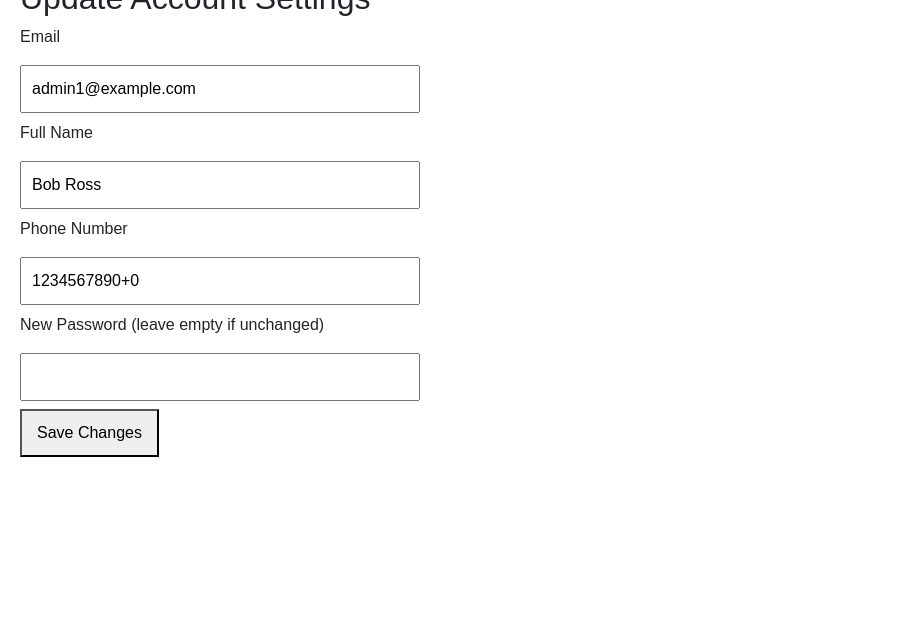
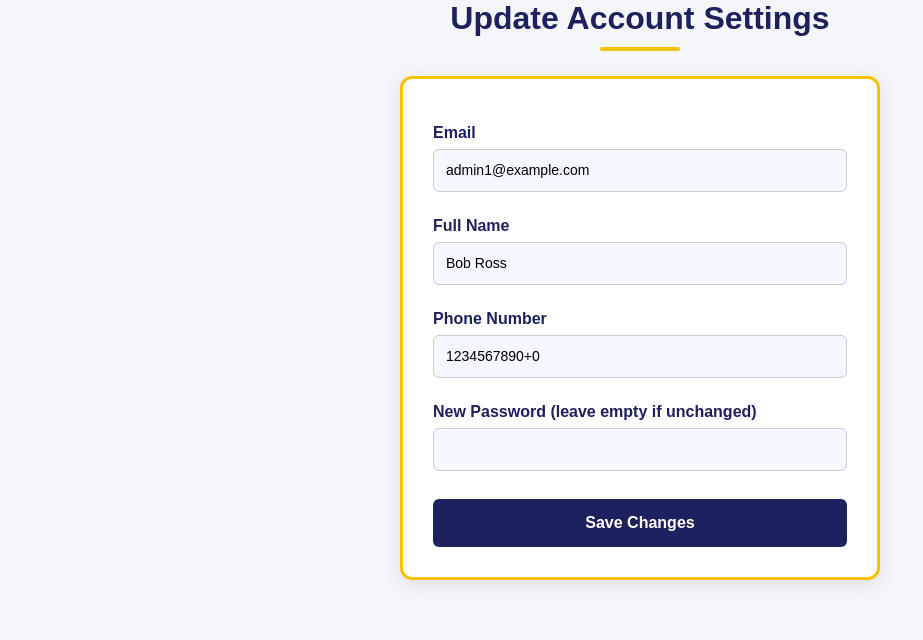
Before and after one commit to NotStarsAligned/Hackcamp-Group21, a PHP site: page /update_account in a window 1280 px wide. Shown: the part 367-1007 px from the top of the page, without its empty margins (0-923 px from the left). Before the commit the page ends 824 px from the top, so only its background shows below. Run offline with PHP 8.4, Linux system fonts and the light colour scheme; the visitor is signed in with stand-in values (Sample User, id 1); data comes from the database, SQL or seed files in the repository.

Commit message:
(Login Registration update account)/CSS by TEK

```diff
--- /dev/null
+++ b/Views/css/update_account.css
@@ -0,0 +1,100 @@
+/* ===== Update Account Settings – TEK Style ===== */
+
+/* Page background */
+body {
+    background-color: #f5f6fa;
+}
+
+/* Page heading */
+h2 {
+    margin-top: 40px;
+    text-align: center;
+    font-size: 32px;
+    font-weight: bold;
+    color: #1D215E; /* dark blue */
+    position: relative;
+}
+
+/* Yellow underline under heading */
+h2::after {
+    content: "";
+    width: 80px;
+    height: 4px;
+    background-color: #F2C300; /* yellow */
+    display: block;
+    margin: 10px auto 0;
+    border-radius: 3px;
+}
+
+/* Message box (errors / success) */
+.msg {
+    max-width: 480px;
+    margin: 15px auto;
+    padding: 10px 15px;
+    border-radius: 6px;
+    background: #FFECEC;
+    border: 1px solid #e57373;
+    color: #b71c1c;
+    font-size: 14px;
+}
+
+/* Form card */
+form {
+    max-width: 480px;
+    margin: 25px auto 60px;
+    padding: 30px;
+    background: #ffffff;
+    border-radius: 12px;
+    border: 3px solid #F2C300; /* yellow border */
+    box-shadow: 0 4px 18px rgba(0, 0, 0, 0.1);
+}
+
+/* Labels */
+form label {
+    display: block;
+    margin-top: 12px;
+    margin-bottom: 4px;
+    font-weight: 600;
+    color: #1D215E;
+}
+
+/* Inputs */
+form input[type="email"],
+form input[type="text"],
+form input[type="password"] {
+    width: 100%;
+    padding: 10px 12px;
+    border-radius: 6px;
+    border: 1px solid #ccc;
+    background: #F4F7FF; /* light blue */
+    font-size: 14px;
+    box-sizing: border-box;
+    margin-bottom: 10px;
+}
+
+/* Focus state */
+form input:focus {
+    outline: none;
+    border-color: #4CAF50;
+    background-color: #ffffff;
+}
+
+/* Save button */
+form button[type="submit"] {
+    width: 100%;
+    margin-top: 18px;
+    padding: 12px;
+    border: none;
+    border-radius: 6px;
+    background-color: #1D215E; /* dark blue */
+    color: #ffffff;
+    font-size: 16px;
+    font-weight: bold;
+    cursor: pointer;
+    transition: background 0.2s ease;
+}
+
+/* Hover */
+form button[type="submit"]:hover {
+    background-color: #2F3BB7; /* lighter blue */
+}
--- a/Views/template/header.phtml
+++ b/Views/template/header.phtml
@@ -20,6 +20,8 @@ require_once __DIR__ . "/../../Model/database.php";
     <link href="/Views/css/bootstrap-theme.css" rel="stylesheet">
     <link href="/Views/css/my-style.css" rel="stylesheet">
     <link rel="stylesheet" href="/Views/css/theme-TEK.css">
+
+
 
 
 
--- a/Views/update_account.phtml
+++ b/Views/update_account.phtml
@@ -7,17 +7,14 @@ require_once __DIR__ . "/../Model/database.php";
 include __DIR__ . "/template/header.phtml";
 ?>
 <!DOCTYPE html>
+
+
 <html>
 <head>
+    <link href="/Views/css/update_account.css" rel="stylesheet">
+
     <title>Account Settings</title>
-    <style>
-        body {
-            font-family: Arial, sans-serif; margin: 20px; }
-        form { max-width: 400px; }
-        input { width: 100%; padding: 10px; margin: 8px 0; }
-        button { padding: 10px 15px; }
-        .msg { background: #e0ffe0; padding: 10px; border: 1px solid #60c060; }
-    </style>
+
 </head>
 <body>
 
@@ -43,5 +40,6 @@ include __DIR__ . "/template/header.phtml";
     <button type="submit">Save Changes</button>
 </form>
 
+
 </body>
 </html>
--- a/update_account.php
+++ b/update_account.php
@@ -63,7 +63,6 @@ if ($_SERVER['REQUEST_METHOD'] === 'POST') {
 
     }
 
-
 //////////////////////////////////////////////////////////////////////////////////////////////////////////////
 // ANDREWS CHANGES:
 require_once("Views/update_account.phtml");
```
